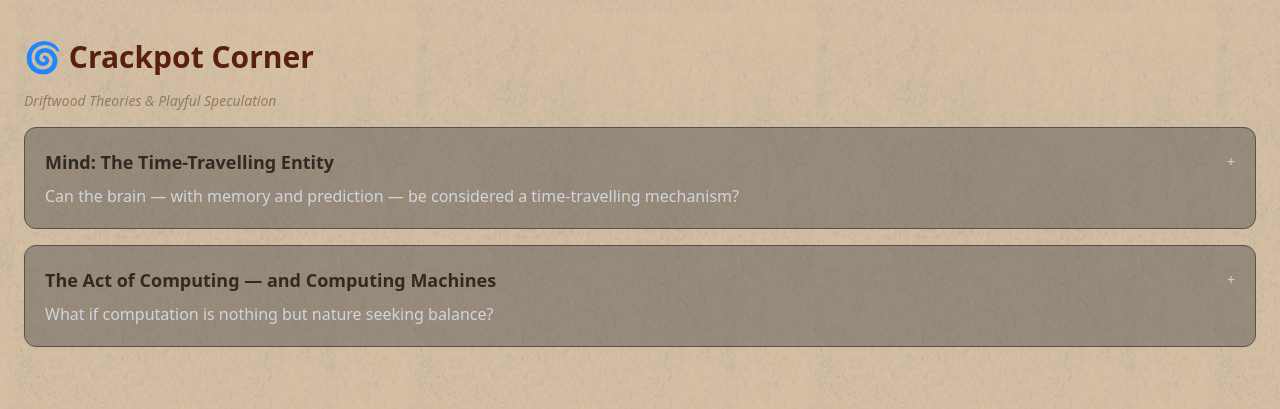
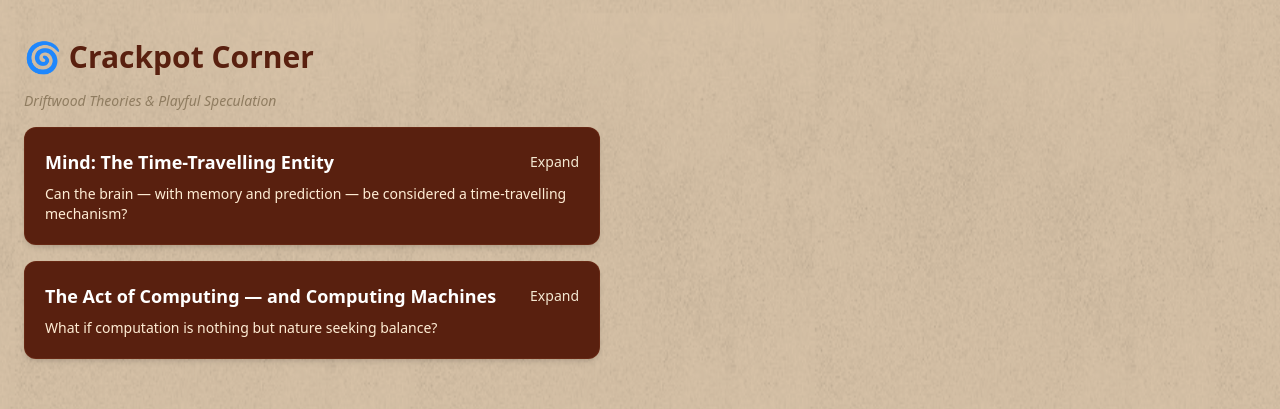
Before and after one commit to Veena-vk/veena-portfolio-dev, a Next.js app: page /earth in a window 1280 px wide. Shown: the part 1260-1669 px from the top of the page. Built offline with nearby package versions, Linux system fonts and the light colour scheme.

Commit message:
Update ExpandableCard.tsx

```diff
--- a/app/earth/components/ExpandableCard.tsx
+++ b/app/earth/components/ExpandableCard.tsx
@@ -13,19 +13,21 @@ export default function ExpandableCard({ title, content, details }: Props) {
 
   return (
     <div
-      className="bg-neutral-700/40 border border-neutral-600 p-5 rounded-xl cursor-pointer hover:bg-neutral-700 transition"
+      className="bg-[#59200F] p-5 rounded-xl text-white shadow-md max-w-xl cursor-pointer transition border border-[#76301A]/50"
       onClick={() => setOpen(!open)}
     >
       <div className="flex justify-between items-center">
         <h3 className="text-lg font-semibold">{title}</h3>
-        <span className="text-sm text-gray-300">{open ? "–" : "+"}</span>
+        <span className="text-sm text-[#F4E8D2]">
+          {open ? "Collapse" : "Expand"}
+        </span>
       </div>
 
-      <p className="mt-2 text-gray-300">{content}</p>
+      <p className="text-sm text-orange-100 mt-2">{content}</p>
 
       {open && (
         <div
-          className="mt-4 text-gray-200 text-sm leading-relaxed space-y-3"
+          className="mt-4 text-[#F4E8D2] text-sm leading-relaxed space-y-3"
           dangerouslySetInnerHTML={{ __html: details }}
         />
       )}
```
